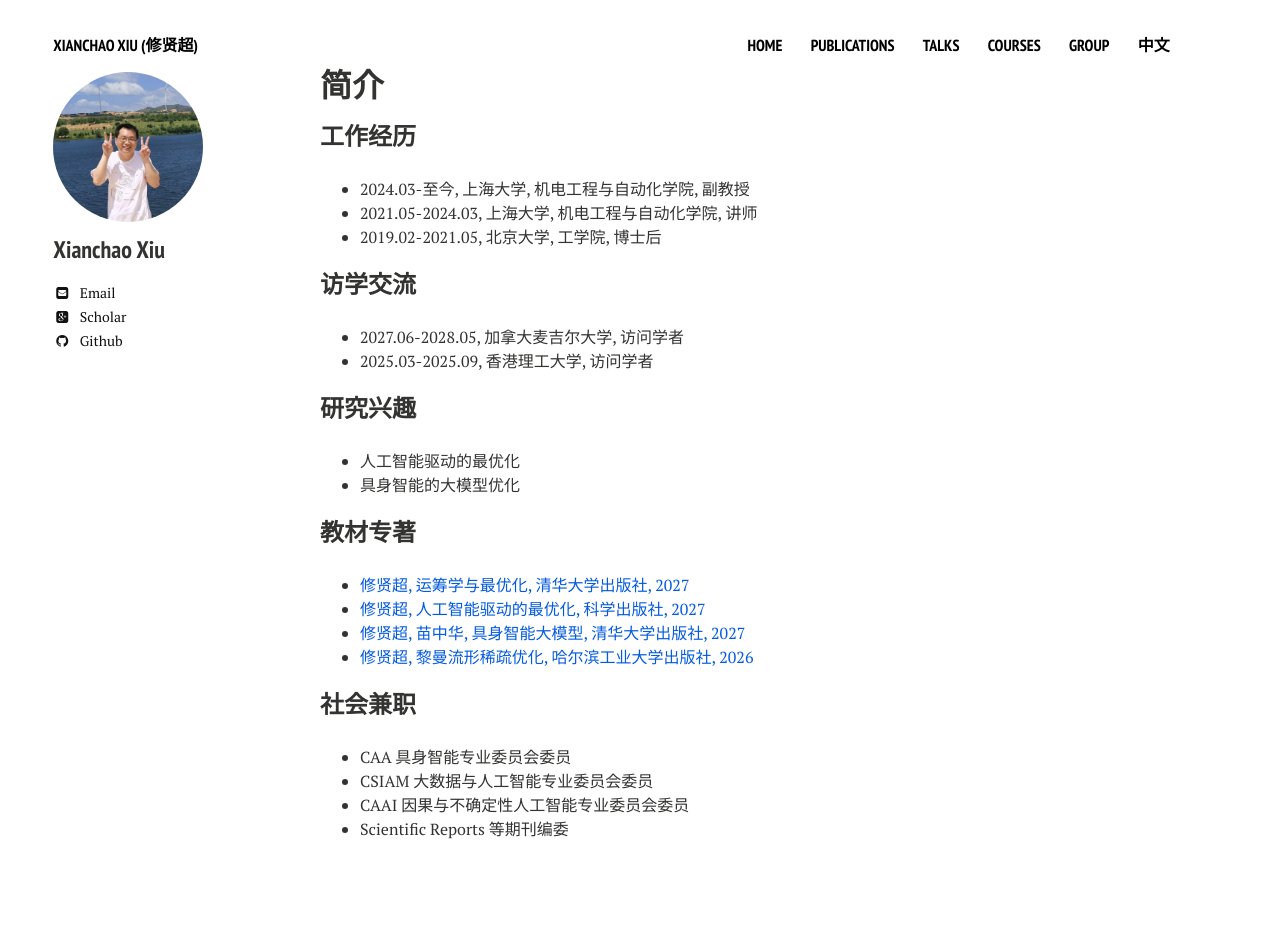
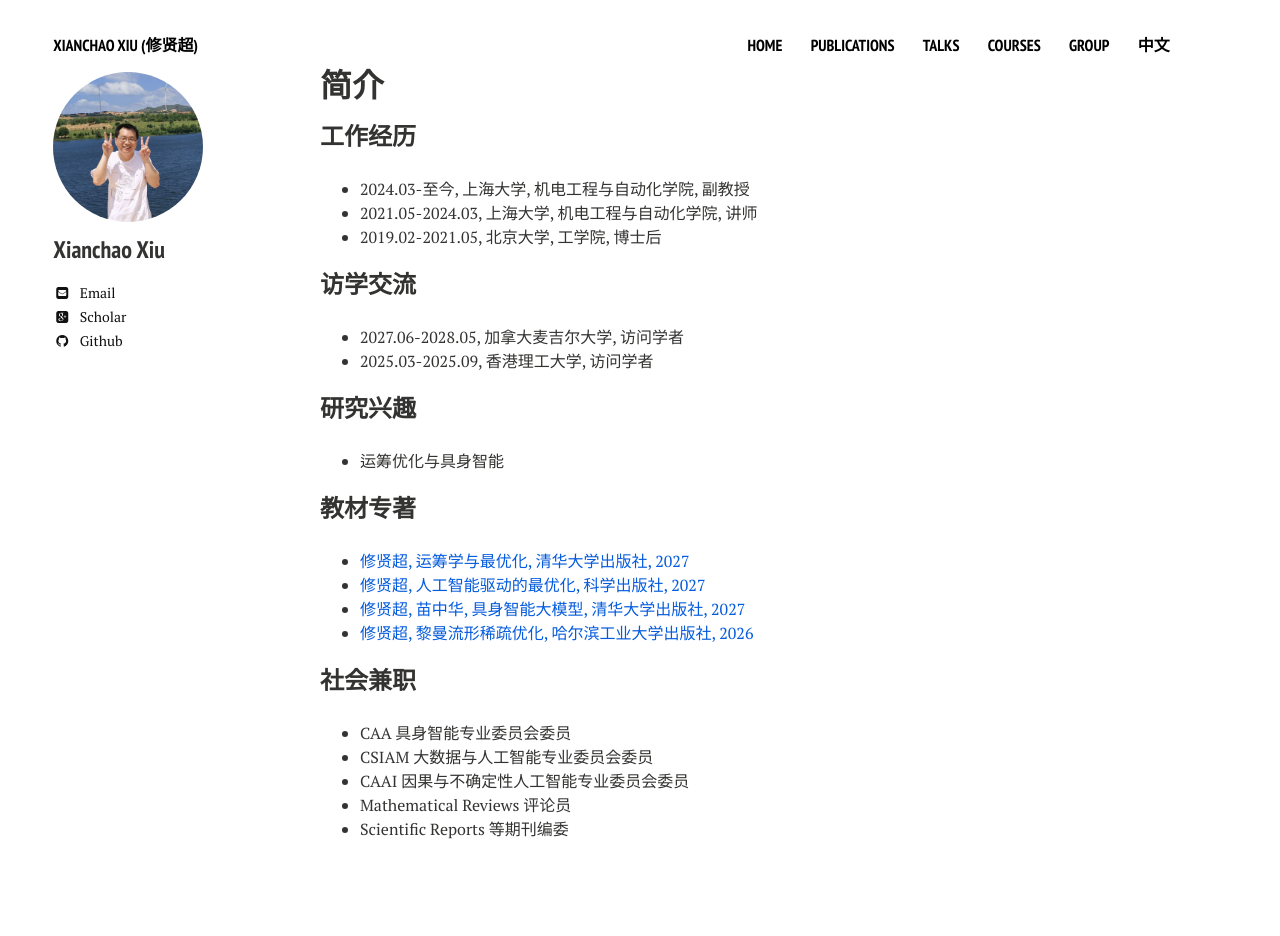
Before and after one commit to xianchaoxiu/xianchaoxiu.github.io, a Jekyll site: the page built from chinese/index.md, in a window 1280 px wide. Built offline with Jekyll 4.4.1, drawn with Linux system fonts in a browser that asks for light colours; nearby versions of some CDN libraries.

Commit message:
Update index.md

```diff
--- a/chinese/index.md
+++ b/chinese/index.md
@@ -19,8 +19,7 @@ share: false
 
 
 ### 研究兴趣
-* 人工智能驱动的最优化 <br>
-* 具身智能的大模型优化 <br>
+* 运筹优化与具身智能 <br>
 
 
 ### 教材专著
@@ -34,4 +33,5 @@ share: false
 * CAA 具身智能专业委员会委员 <br>
 * CSIAM 大数据与人工智能专业委员会委员 <br>
 * CAAI 因果与不确定性人工智能专业委员会委员 <br>
+* Mathematical Reviews 评论员
 * Scientific Reports 等期刊编委 <br>
```
